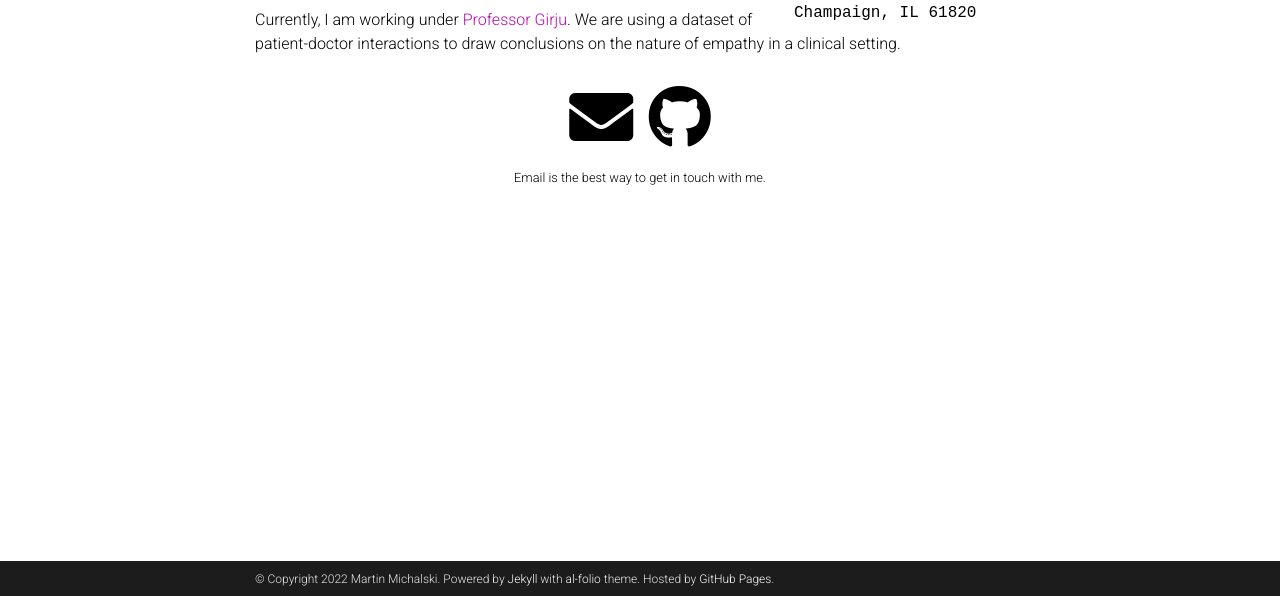
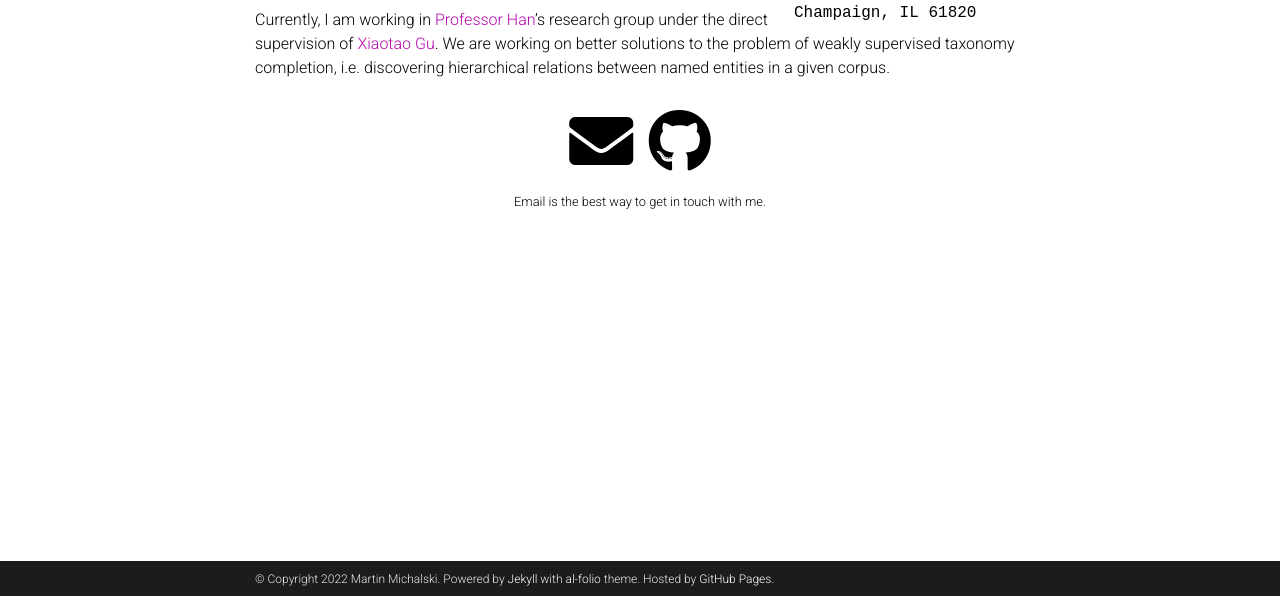
Before and after one commit to martmichals/martmichals.github.io, a Jekyll site: the page built from _pages/about.md, in a window 1280 px wide, cut to the strip 304-900 px from the top of the page. Built offline with Jekyll 4.4.1, drawn with Linux system fonts in a browser that asks for light colours; nearby versions of some CDN libraries; comment, search, counter and statistics services are not loaded; a style sheet for code colours, icons or effects is not loaded.

Commit message:
Updated the start page of the website

```diff
--- a/_pages/about.md
+++ b/_pages/about.md
@@ -18,5 +18,6 @@ social: true  # includes social icons at the bottom of the page
 I'm a current student at the University of Illinois at Urbana-Champaign. I started off studying Electrical Engineering, but after some time, I realized my interests lay a couple
 layers of abstraction higher, in Natural Language Processing.
 
-Currently, I am working under [Professor Girju](https://experts.illinois.edu/en/persons/corina-r-girju). We are using a dataset of patient-doctor interactions to
-draw conclusions on the nature of empathy in a clinical setting.
+Currently, I am working in [Professor Han](http://hanj.cs.illinois.edu/)'s research group under the direct supervision of
+[Xiaotao Gu](https://xiaotao2.web.illinois.edu/). We are working on better solutions to the problem of weakly supervised
+taxonomy completion, i.e. discovering hierarchical relations between named entities in a given corpus.
```
